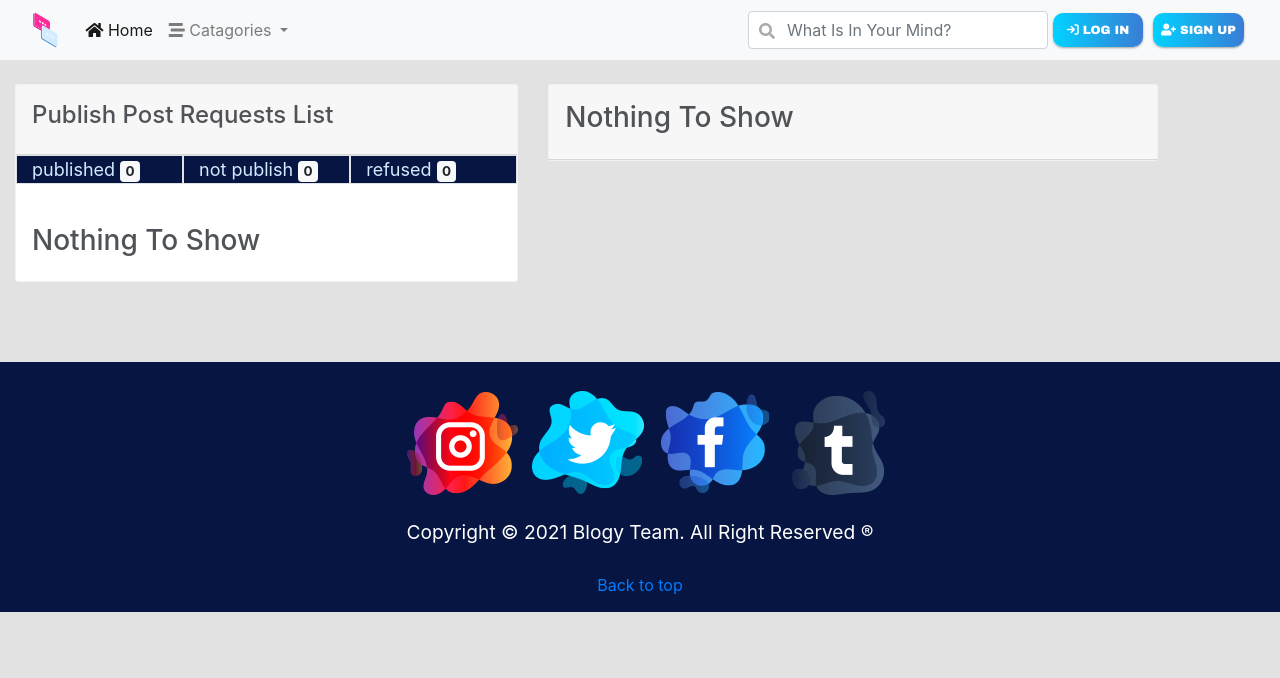
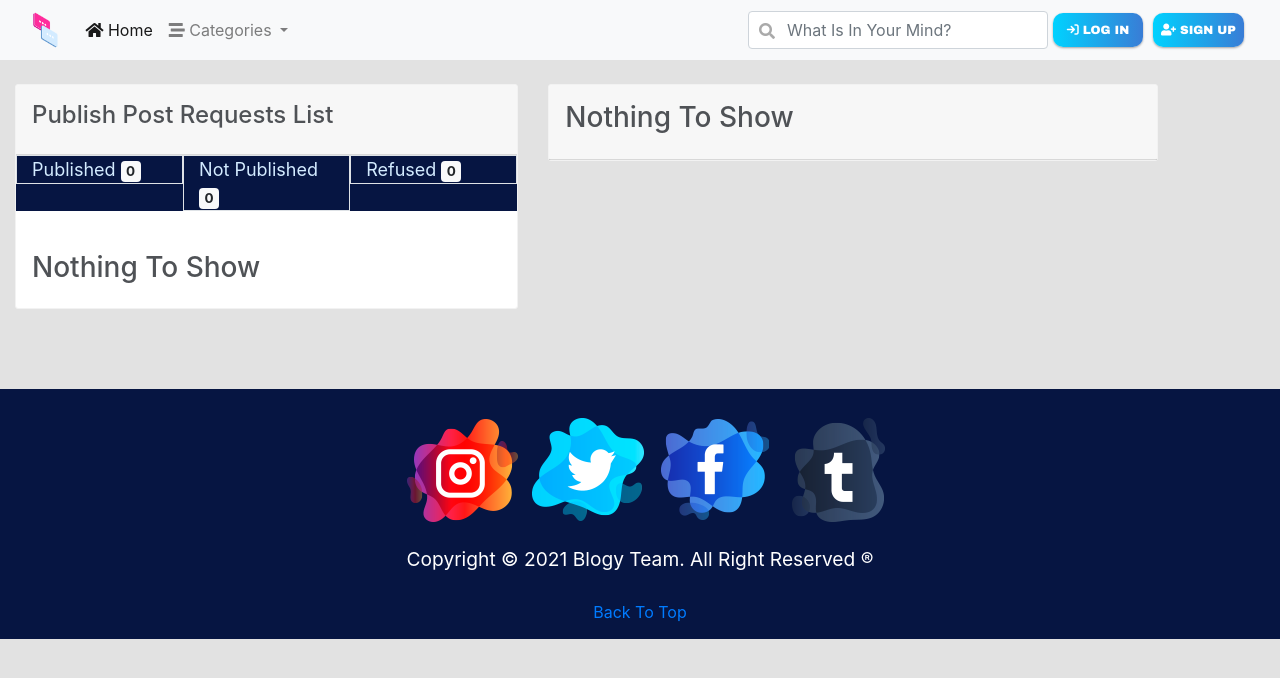
Before and after one commit to Bushra-Mulla/blogy, a Django app: page /published/ in a window 1280 px wide. Shown: the top 678 px of the page. Run offline with Django 3.2, Linux system fonts and the light colour scheme; data that the repository does not hold is empty; some libraries are stand-ins or nearby versions.

Commit message:
edit some spelling

```diff
--- a/blog/templates/base.html
+++ b/blog/templates/base.html
@@ -46,7 +46,7 @@
             <li class="nav-item dropdown">
               <a class="nav-link dropdown-toggle" href="#" id="navbarDropdown" role="button" data-bs-toggle="dropdown"
                 aria-expanded="false">
-                <i class="fa fa-stream"></i> Catagories
+                <i class="fa fa-stream"></i> Categories
               </a>
               <ul class="dropdown-menu" aria-labelledby="navbarDropdown">
                 {% if user.is_staff %}
@@ -113,7 +113,7 @@
 
               <i class="far fa-user-circle" aria-hidden="true" style="cursor: pointer;"></i> {{user.first_name}} </a>
             <div class="dropdown-menu dropdown-menu-right dropdown-info" aria-labelledby="navbarDropdownMenuLink-4">
-              <a class="dropdown-item waves-effect waves-light" href="/myAccount/"><i class="far fa-user"></i> My
+              <a class="dropdown-item waves-effect waves-light" href="/profile/"><i class="far fa-user"></i> My
                 Account</a>
               <a class="dropdown-item waves-effect waves-light" href="/user/posts/"> <i class="far fa-edit"></i> My
                 Posts</a>
@@ -177,7 +177,7 @@
       </li>
     </ul>
     <p>Copyright &copy; 2021 Blogy Team. All Right Reserved &reg; </p>
-    <a href="#" className='uppage'>Back to top</a>
+    <a href="#" className='uppage'>Back To Top</a>
 
   </footer>
 
--- a/blog/templates/post/publish_manage.html
+++ b/blog/templates/post/publish_manage.html
@@ -15,15 +15,15 @@
         <div class="container reportStyle ">
           <div class="row align-items-start">
             <div class="col border">
-              <a onclick="location.href='{% url 'blog-published' %}'" style="cursor: pointer;">published
+              <a onclick="location.href='{% url 'blog-published' %}'" style="cursor: pointer;">Published
                 <span class="badge badge-light">{{countpost}}</span></a>
             </div>
             <div class="col border">
-              <a onclick="location.href='{% url 'notpublish' %}'" style="cursor: pointer;">not publish
+              <a onclick="location.href='{% url 'notpublish' %}'" style="cursor: pointer;">Not Published
                 <span class="badge badge-light">{{countnotpublish}}</span></a>
             </div>
             <div class="col border">
-              <a onclick="location.href='{% url 'refused' %}'" style="cursor: pointer;">refused
+              <a onclick="location.href='{% url 'refused' %}'" style="cursor: pointer;">Refused
                 <span class="badge badge-light">{{countrefused}}</span></a>
             </div>
           </div>
@@ -86,7 +86,7 @@
                 <h6 style="padding-bottom: 5px">{{postDetails.date_post}}</h6>
                 <hr />
 
-                {% if postDetails.ispublish == notPublished %}
+                {% if postDetails.isPublish == 'notPublished' %}
                 <a href="{% url 'update_published' postDetails.id %}" class="gradient-button gradient-button-3"
                   style="width: auto; text-decoration: none; color: white; float: right;">Publish</a>
                 <a href="{% url 'update_refuse' postDetails.id%}" class="gradient-button gradient-button-1"
--- a/blog/templates/userPostsList.html
+++ b/blog/templates/userPostsList.html
@@ -6,11 +6,6 @@
 <script src="https://ajax.googleapis.com/ajax/libs/jquery/3.5.1/jquery.min.js"></script>
 <script src="https://cdnjs.cloudflare.com/ajax/libs/popper.js/1.16.0/umd/popper.min.js"></script>
 <script src="https://maxcdn.bootstrapcdn.com/bootstrap/4.5.2/js/bootstrap.min.js"></script> -->
-<link rel="stylesheet" href="https://maxcdn.bootstrapcdn.com/bootstrap/3.4.1/css/bootstrap.min.css">
-<script src="https://ajax.googleapis.com/ajax/libs/jquery/3.5.1/jquery.min.js"></script>
-<script src="https://maxcdn.bootstrapcdn.com/bootstrap/3.4.1/js/bootstrap.min.js"></script>
-
-<link rel="stylesheet" type="text/css" href="{% static 'style.css' %}" />
 
 
 <!-- Nav tabs -->
```
Also changed, not shown: blog/templates/user/profile.html (line endings or trailing spaces).
